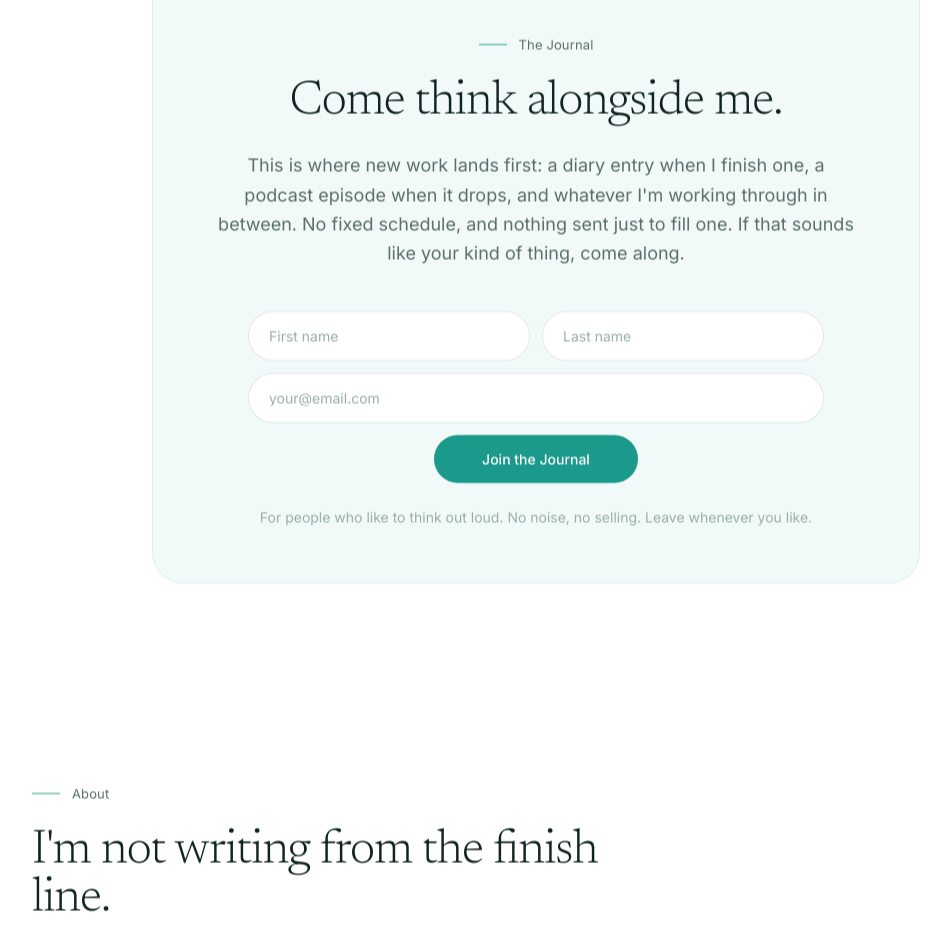
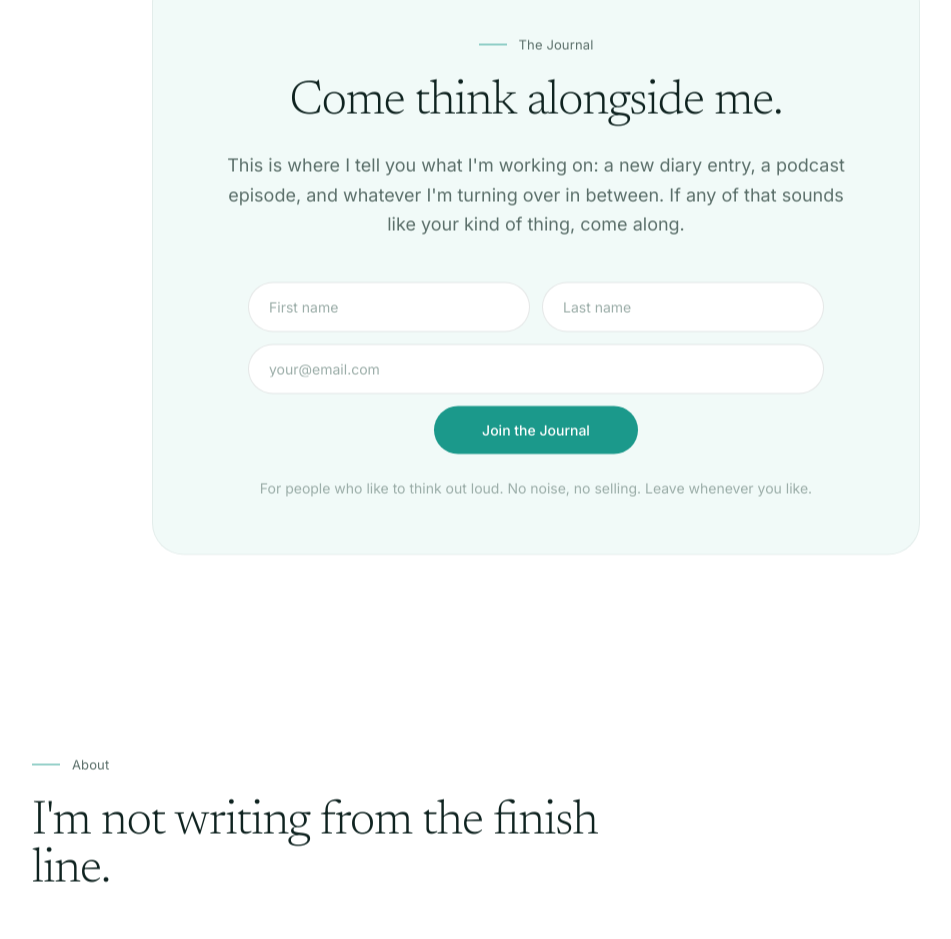
Before and after one commit to iambrandonpolk/brandon-polk-site, a Next.js app: page / in a window 1280 px wide. Shown: the part 2268-3207 px from the top of the page, without its empty margins (104-1055 px from the left). Built offline with nearby package versions, Linux system fonts and the light colour scheme.

Commit message:
Journal copy: say what arrives, not what does not

```diff
--- a/components/Newsletter.jsx
+++ b/components/Newsletter.jsx
@@ -30,10 +30,9 @@ export default function Newsletter() {
           </h2>
 
           <p className="mx-auto mt-6 max-w-reading text-lg leading-relaxed text-[var(--text-muted)]">
-            This is where new work lands first: a diary entry when I finish
-            one, a podcast episode when it drops, and whatever I'm working
-            through in between. No fixed schedule, and nothing sent just to fill
-            one. If that sounds like your kind of thing, come along.
+            This is where I tell you what I'm working on: a new diary entry,
+            a podcast episode, and whatever I'm turning over in between. If any
+            of that sounds like your kind of thing, come along.
           </p>
 
           <JournalForm />
```
